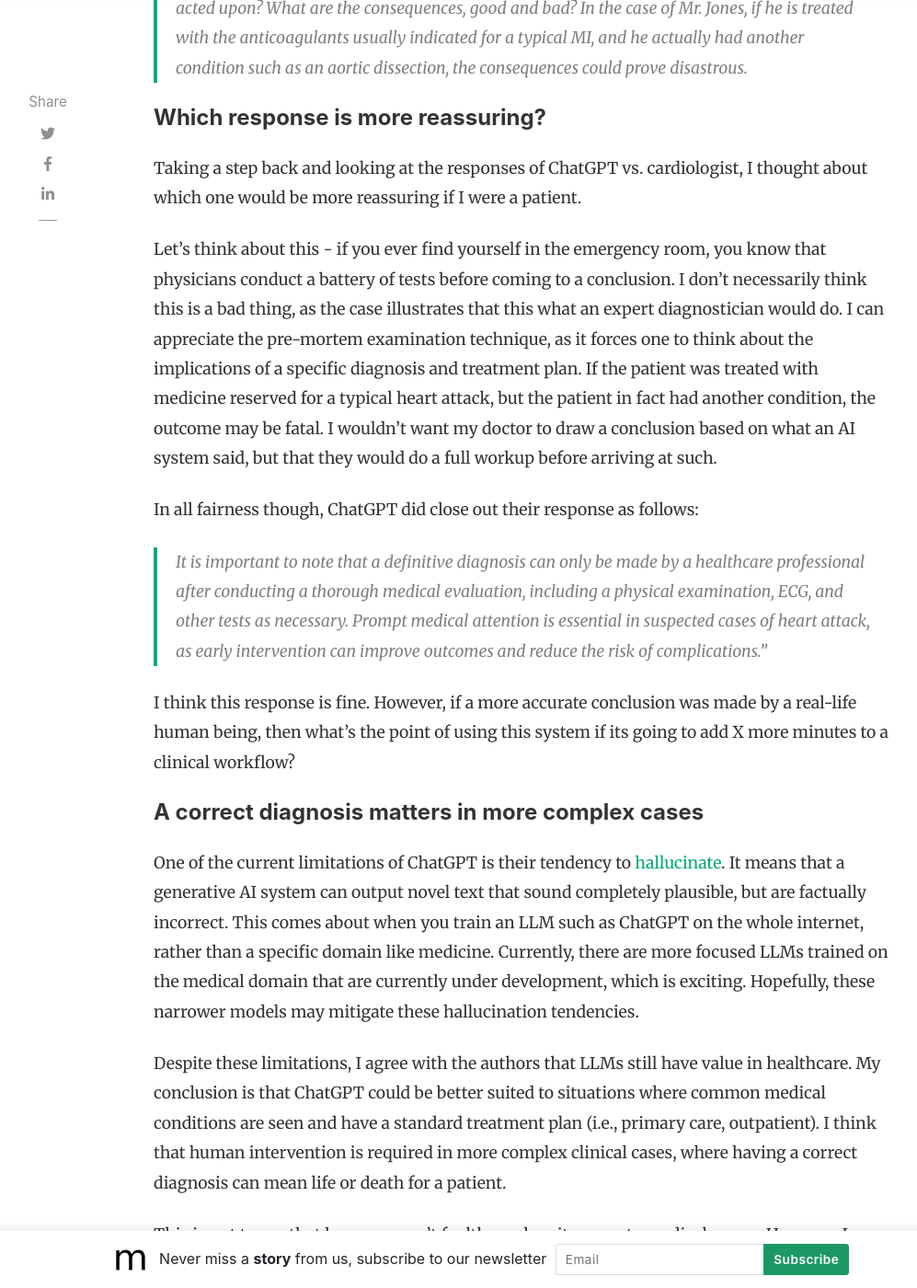
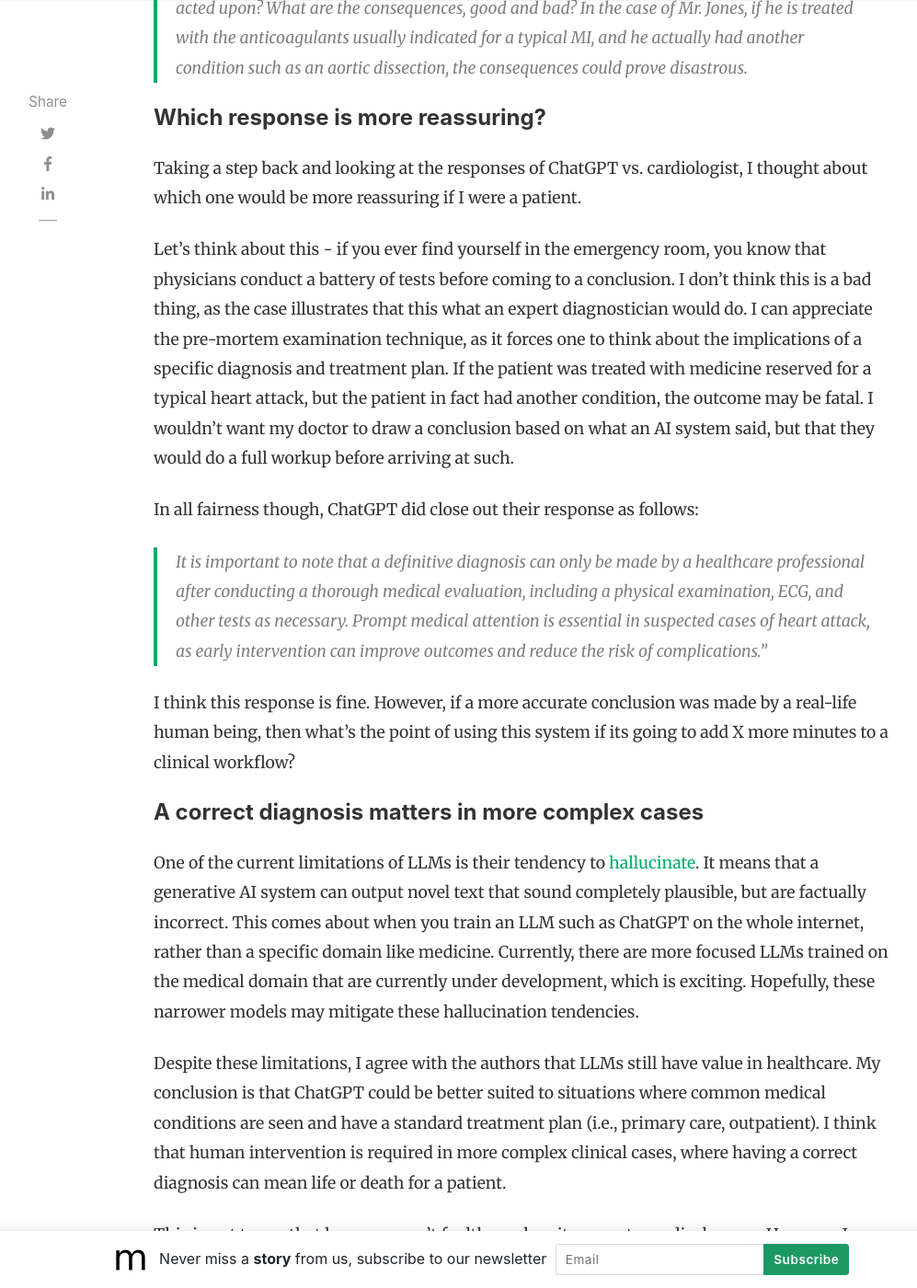
Before and after one commit to slsu0424/slsu0424.github.io, a Jekyll site: the page built from _posts/2023-06-02-test.md, in a window 1280 px wide and 1400 px high, scrolled down 2897 px. Shown: the whole window at 92% size, without its empty margins (118-1115 px from the left). Built offline with Jekyll 4.4.1, drawn with Linux system fonts in a browser that asks for light colours; nearby versions of some CDN libraries; comment, search, counter and statistics services are not loaded.

Commit message:
Update 2023-06-02-test.md

```diff
--- a/_posts/2023-06-02-test.md
+++ b/_posts/2023-06-02-test.md
@@ -40,7 +40,7 @@
 
 Taking a step back and looking at the responses of ChatGPT vs. cardiologist, I thought about which one would be more reassuring if I were a patient.
 
-Let's think about this - if you ever find yourself in the emergency room, you know that physicians conduct a battery of tests before coming to a conclusion.  I don't necessarily think this is a bad thing, as the case illustrates that this what an expert diagnostician would do.  I can appreciate the pre-mortem examination technique, as it forces one to think about the implications of a specific diagnosis and treatment plan.  If the patient was treated with medicine reserved for a typical heart attack, but the patient in fact had another condition, the outcome may be fatal.  I wouldn't want my doctor to draw a conclusion based on what an AI system said, but that they would do a full workup before arriving at such.
+Let's think about this - if you ever find yourself in the emergency room, you know that physicians conduct a battery of tests before coming to a conclusion.  I don't think this is a bad thing, as the case illustrates that this what an expert diagnostician would do.  I can appreciate the pre-mortem examination technique, as it forces one to think about the implications of a specific diagnosis and treatment plan.  If the patient was treated with medicine reserved for a typical heart attack, but the patient in fact had another condition, the outcome may be fatal.  I wouldn't want my doctor to draw a conclusion based on what an AI system said, but that they would do a full workup before arriving at such.
 
 In all fairness though, ChatGPT did close out their response as follows:
 
@@ -50,7 +50,7 @@
 
 #### A correct diagnosis matters in more complex cases
 
-One of the current limitations of ChatGPT is their tendency to [hallucinate](https://spectrum.ieee.org/ai-hallucination).  It means that a generative AI system can output novel text that sound completely plausible, but are factually incorrect.  This comes about when you train an LLM such as ChatGPT on the whole internet, rather than a specific domain like medicine.  Currently, there are more focused LLMs trained on the medical domain that are currently under development, which is exciting.  Hopefully, these narrower models may mitigate these hallucination tendencies.
+One of the current limitations of LLMs is their tendency to [hallucinate](https://spectrum.ieee.org/ai-hallucination).  It means that a generative AI system can output novel text that sound completely plausible, but are factually incorrect.  This comes about when you train an LLM such as ChatGPT on the whole internet, rather than a specific domain like medicine.  Currently, there are more focused LLMs trained on the medical domain that are currently under development, which is exciting.  Hopefully, these narrower models may mitigate these hallucination tendencies.
 
 Despite these limitations, I agree with the authors that LLMs still have value in healthcare.  My conclusion is that ChatGPT could be better suited to situations where common medical conditions are seen and have a standard treatment plan (i.e., primary care, outpatient).  I think that human intervention is required in more complex clinical cases, where having a correct diagnosis can mean life or death for a patient.
 
```
